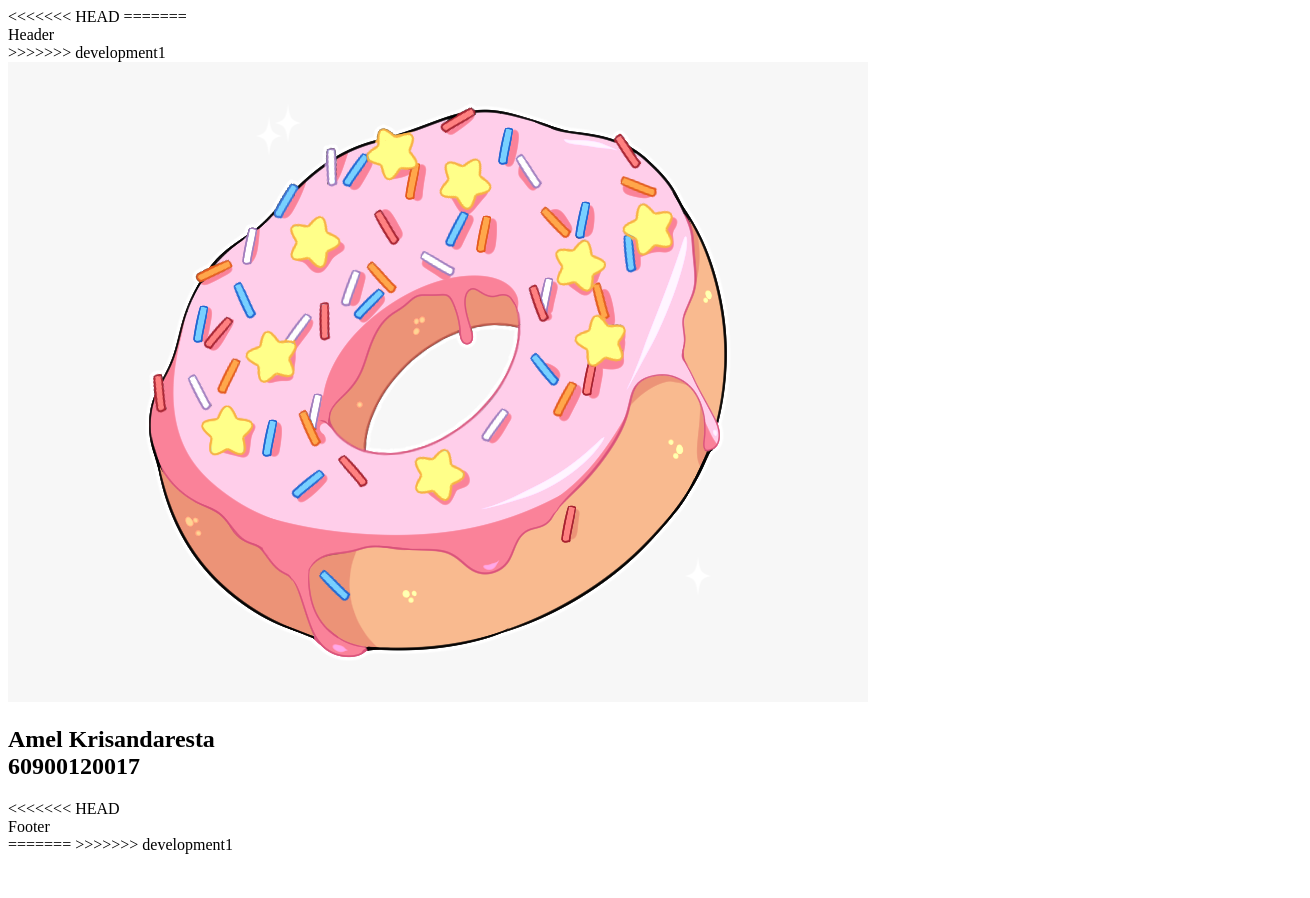
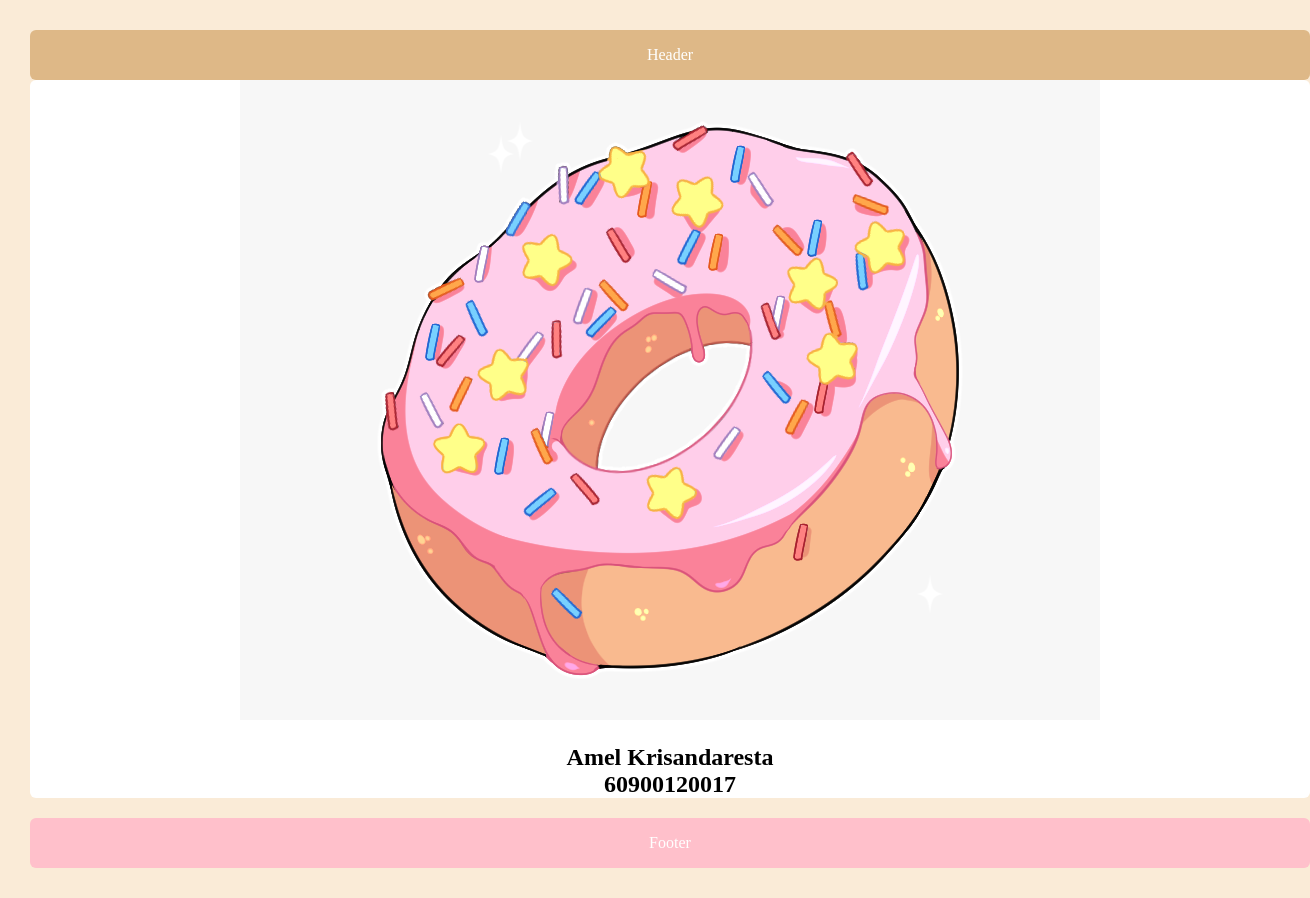
Before and after one commit to krisandaresta/laporan5-kakas, a plain HTML site: page index.html in a window 1280 px wide. Shown: the whole page, 1310 px wide, since content can reach past the window. Before the commit the page ends 862 px from the top, so only its background shows below. Drawn offline with Linux system fonts and the light colour scheme.

Commit message:
megre final

```diff
--- a/index.html
+++ b/index.html
@@ -5,23 +5,16 @@
     <meta http-equiv="X-UA-Compatible" content="IE=edge">
     <meta name="viewport" content="width=device-width, initial-scale=1.0">
     <link rel="stylesheet" href="style.css">
-<<<<<<< HEAD
-    <title>Document</title>
-</head>
-<body>
-=======
     <title>Amel Krisandaresta</title>
 </head>
 <body>
     <div id="header">Header</div>
->>>>>>> development1
     <div id="profile-container">
     <img id="profil-image" src="amel.png" alt="profile image" />
     <h2 id="profile-name">Amel Krisandaresta <br> 60900120017</h2>
     </div>
-<<<<<<< HEAD
+
     <div id="footer">Footer</div>
-=======
->>>>>>> development1
+
 </body>
 </html>
--- a/style.css
+++ b/style.css
@@ -1,16 +1,38 @@
-<<<<<<< HEAD
+body {
+    width: 100%;
+    margin: 30px;
+    background-color: antiquewhite;
+}
+
+#profile-container {
+
+    background-color: white;
+    border-radius: 6px;
+    text-align: center;
+}
+
+#profile-image{
+    width: 100%;
+    height: auto;
+    border-radius: 6px;
+}
+
+
+#header {
+    width: 100%;
+    height: 50px;
+    line-height: 50px;
+    background-color: burlywood;
+    text-align: center;
+    color: white;
+    border-radius: 6px;
+}
+
 #footer{
     width: 100%;
     height: 50px;
     line-height: 50px;
     background-color: pink;
-=======
-#header {
-    width: 100%;
-    height: 50px;
-    line-height: 50px;
-    background-color: burlywood;
->>>>>>> development1
     text-align: center;
     color: white;
     border-radius: 6px;
```
